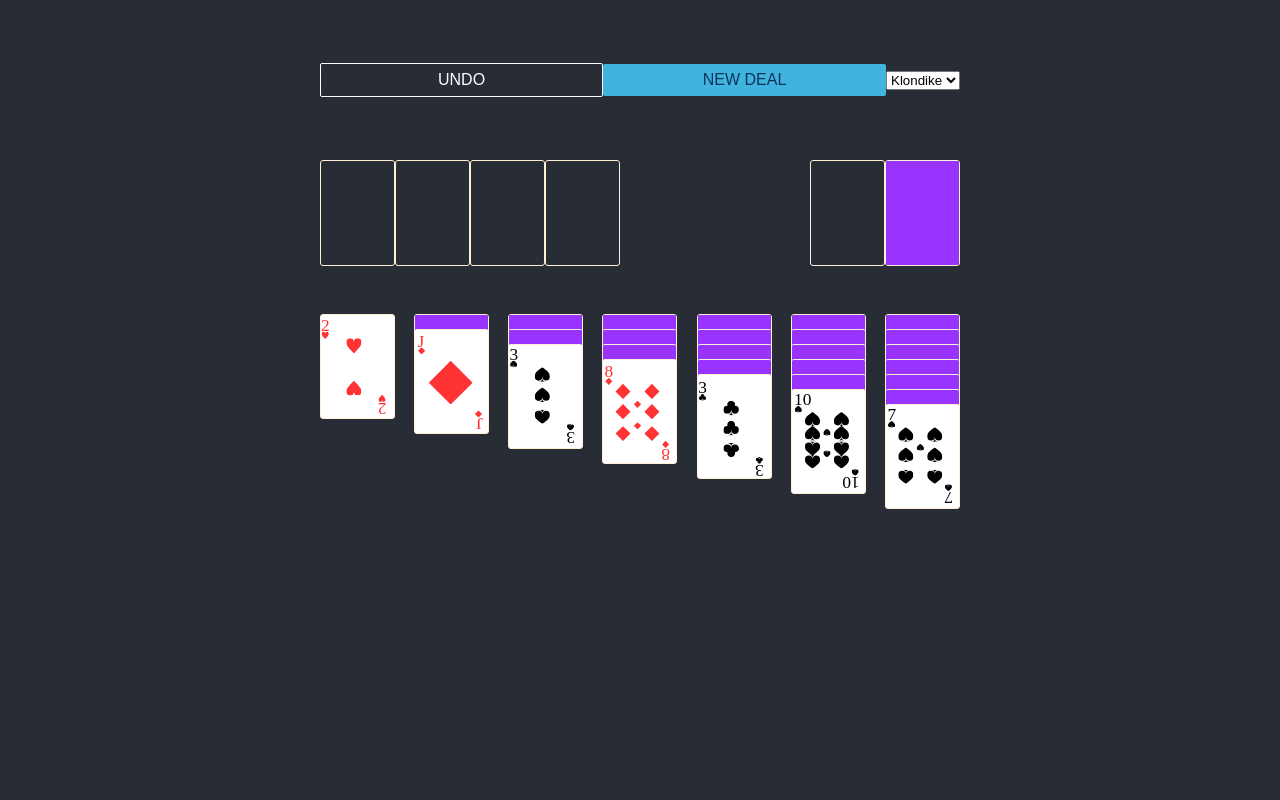
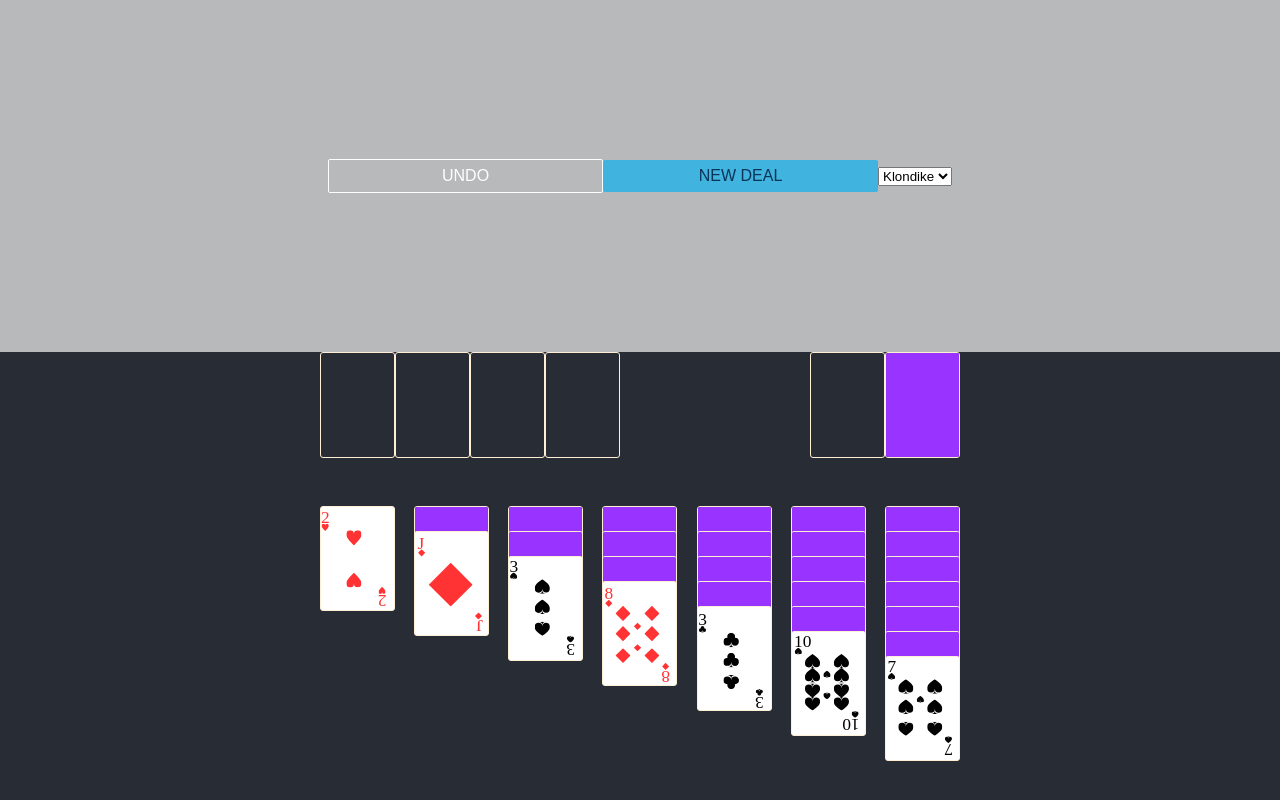
Before and after one commit to l00pen/solitaire, a React (Create React App) app: page / in a window 1280 px wide. Shown: the top 800 px of the page. Built offline with nearby package versions, Linux system fonts and the light colour scheme.

Commit message:
some fixes

```diff
--- a/package.json
+++ b/package.json
@@ -1,7 +1,6 @@
 {
   "name": "solitaire",
   "version": "0.1.0",
-  "private": true,
   "homepage": "http://l00pen.github.io/solitaire",
   "dependencies": {
     "identity-obj-proxy": "^3.0.0",
--- a/src/App.js
+++ b/src/App.js
@@ -1,6 +1,6 @@
 import React, {useState} from 'react';
 import { connect } from 'react-redux'
-import { ThemeProvider } from 'styled-components';
+import styled, { ThemeProvider } from 'styled-components';
 
 import Spider from './Spider';
 import Klondike from './Klondike';
@@ -31,6 +31,18 @@ const theme = {
   padding: 0.5,
 };
 
+const ContentSection = styled.section`
+  background-color: rgba(245,245,245,0.7);
+  color: rgba(3,2,20,0.7);
+  display: flex;
+  flex-direction: column;
+  justify-content: center;
+  align-items: center;
+  flex: 1 0 auto;
+  padding: 1em;
+  min-height: 20em;
+`;
+
 function App({ undo, redeal }) {
   const [selectedGame, setSelectedGame] = useState('klondike');
   const [hasWon, setHasWon] = useState(false);
@@ -44,6 +56,7 @@ function App({ undo, redeal }) {
   return (
     <ThemeProvider theme={theme}>
       <div className="Game">
+        <ContentSection>
           <div className="Game__dashboard">
             <ButtonSecondaryAction onClick={undo}>Undo</ButtonSecondaryAction>
             <ButtonPrimaryAction onClick={redeal}>New Deal</ButtonPrimaryAction>
@@ -62,8 +75,11 @@ function App({ undo, redeal }) {
               </option>
             </select>
           </div>
+        </ContentSection>
         { hasWon &&
-          <div>CONGRATULATION YOU HAVE WON THE GAME</div>
+          <ContentSection>
+            CONGRATULATION YOU HAVE WON THE GAME
+          </ContentSection>
         }
         <section className='Game__section'>
           {selectedGameComponent}
--- a/src/Card/index.js
+++ b/src/Card/index.js
@@ -18,7 +18,7 @@ const CardStacked = styled(Card)`
 
 const CardFan = styled.div`
   position: absolute;
-  top: ${(props) => props.cardIndex === 0 ? 0 : 15}px;
+  top: ${(props) => props.cardIndex === 0 ? 0 : 25}px;
 `;
 
 const CardFaceUp = (props) => {
--- a/src/reducers/undoable.js
+++ b/src/reducers/undoable.js
@@ -10,6 +10,7 @@ function undoable(reducer) {
     const { past, present, future } = state
     switch (action.type) {
       case 'UNDO':
+        if (past.length) {
           const previous = past[past.length - 1]
           const newPast = past.slice(0, past.length - 1)
           return {
@@ -17,6 +18,8 @@ function undoable(reducer) {
             present: previous,
             future: [present, ...future]
           }
+        }
+        return state;
       case 'REDO':
         const next = future[0]
         const newFuture = future.slice(1)
```
Also changed, not shown: 1 other file (tests, documents, lock files or other folders). Lines whose indentation alone changed are shown as unchanged.
